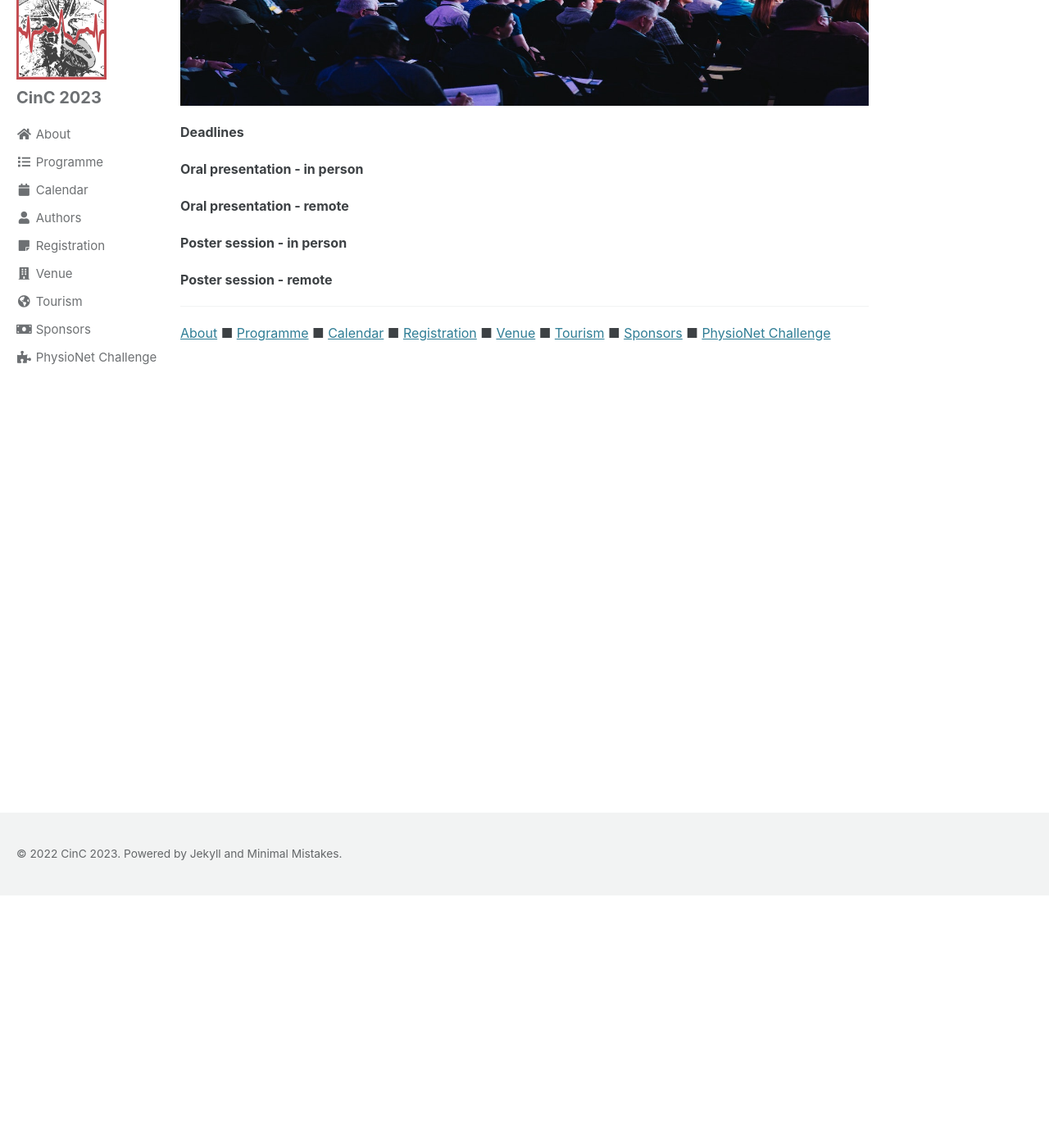
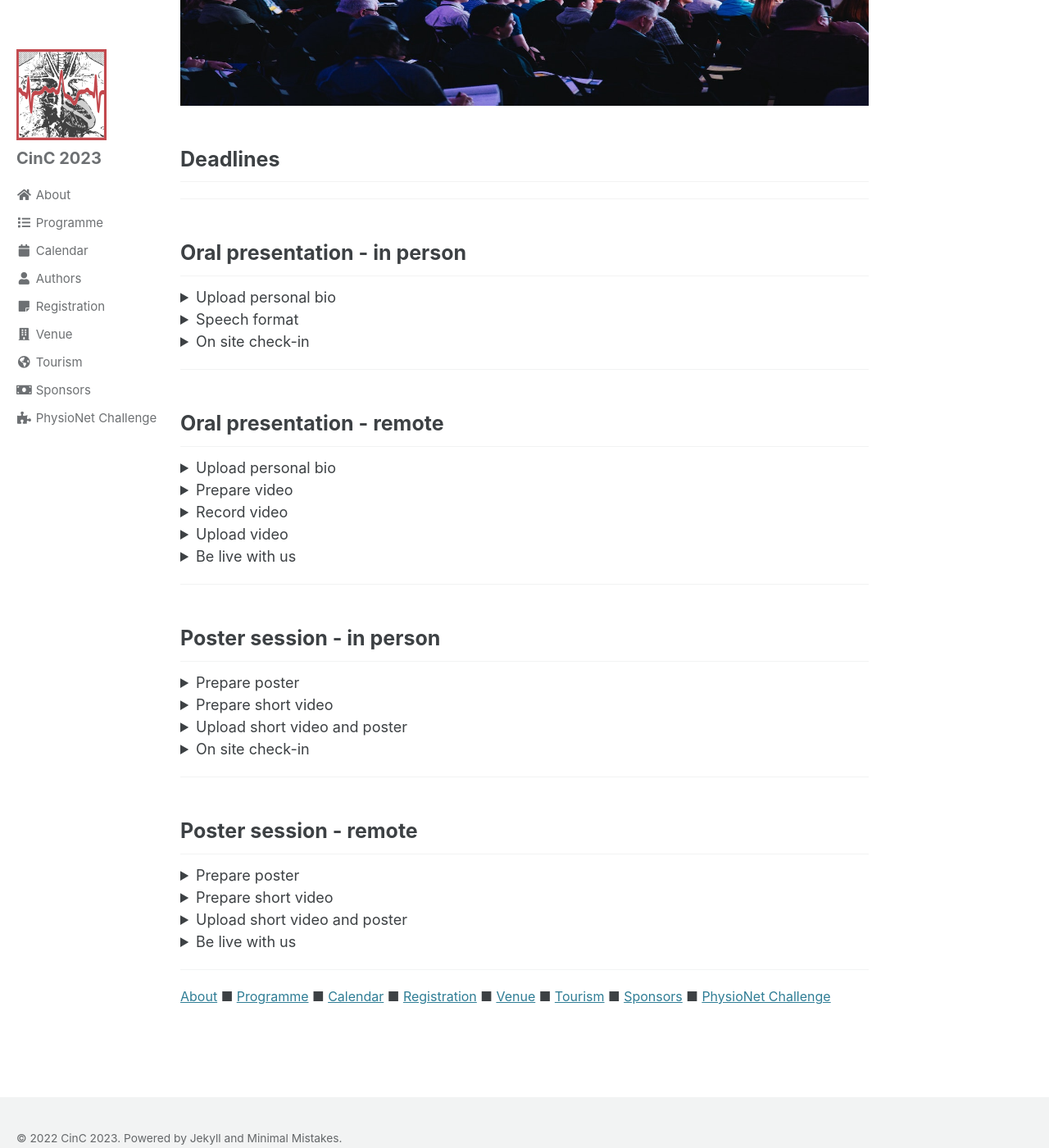
Before and after one commit to cinc2023/cinc2023.github.io, a Jekyll site: the page built from pages/authors.md, in a window 1280 px wide and 1400 px high, scrolled down 308 px. Shown: the whole window at 82% size. Built offline with Jekyll 4.4.1, drawn with Linux system fonts in a browser that asks for light colours; cached includes are drawn as plain includes; some of the changed text lies outside the part shown.

Commit message:
adding authors guideline and venue info

```diff
--- a/pages/authors.md
+++ b/pages/authors.md
@@ -7,15 +7,68 @@ permalink: /authors/
 
 ![Author](/assets/img/Author.jpg)<br/>
 
-**Deadlines**
+<h2>Deadlines</h2>
 
-**Oral presentation - in person**
+---
 
-**Oral presentation - remote**
+<h2>Oral presentation - in person</h2>
+<details>
+	<summary style="font-size:18px">Upload personal bio</summary><br/>
+</details>
+<details>
+	<summary style="font-size:18px">Speech format</summary><br/>
+</details>
+<details>
+	<summary style="font-size:18px">On site check-in</summary><br/>
+</details>
+---
 
-**Poster session - in person**
+<h2>Oral presentation - remote</h2>
+<details>
+	<summary style="font-size:18px">Upload personal bio</summary><br/>
+</details>
+<details>
+	<summary style="font-size:18px">Prepare video</summary><br/>
+</details>
+<details>
+	<summary style="font-size:18px">Record video</summary><br/>
+</details>
+<details>
+	<summary style="font-size:18px">Upload video</summary><br/>
+</details>
+<details>
+	<summary style="font-size:18px">Be live with us</summary><br/>
+</details>
+---
 
-**Poster session - remote**
+<h2>Poster session - in person</h2>
+<details>
+	<summary style="font-size:18px">Prepare poster</summary><br/>
+</details>
+<details>
+	<summary style="font-size:18px">Prepare short video</summary><br/>
+</details>
+<details>
+	<summary style="font-size:18px">Upload short video and poster</summary><br/>
+</details>
+<details>
+	<summary style="font-size:18px">On site check-in</summary><br/>
+</details>
+---
+
+<h2>Poster session - remote</h2>
+<details>
+	<summary style="font-size:18px">Prepare poster</summary><br/>
+</details>
+<details>
+	<summary style="font-size:18px">Prepare short video</summary><br/>
+</details>
+<details>
+	<summary style="font-size:18px">Upload short video and poster</summary><br/>
+</details>
+<details>
+	<summary style="font-size:18px">Be live with us</summary><br/>
+</details>
 
 
 ---
```
Also changed, not shown: other parts of pages/authors.md (+1 -1 lines), pages/venue.md (+27 -1 lines).
